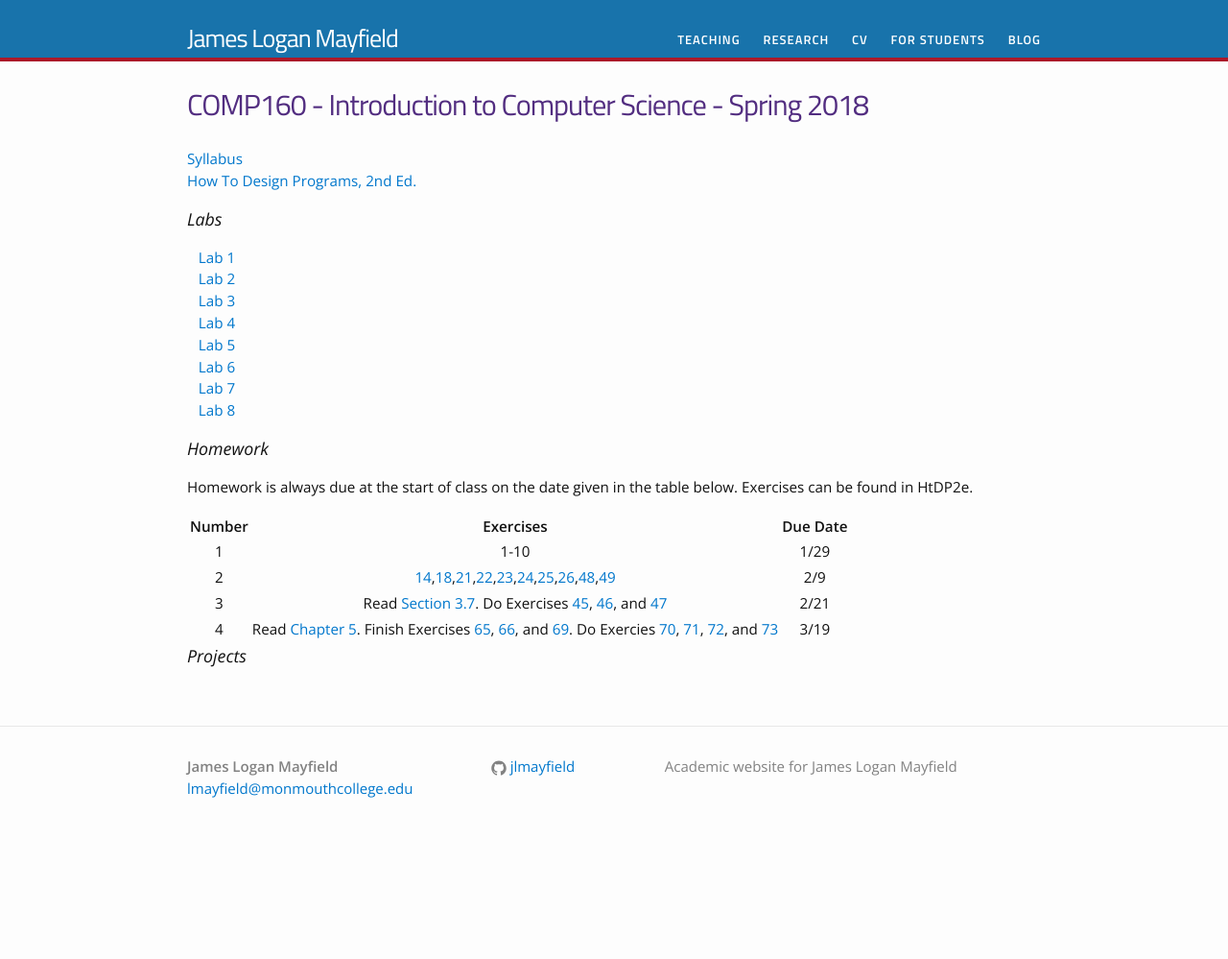
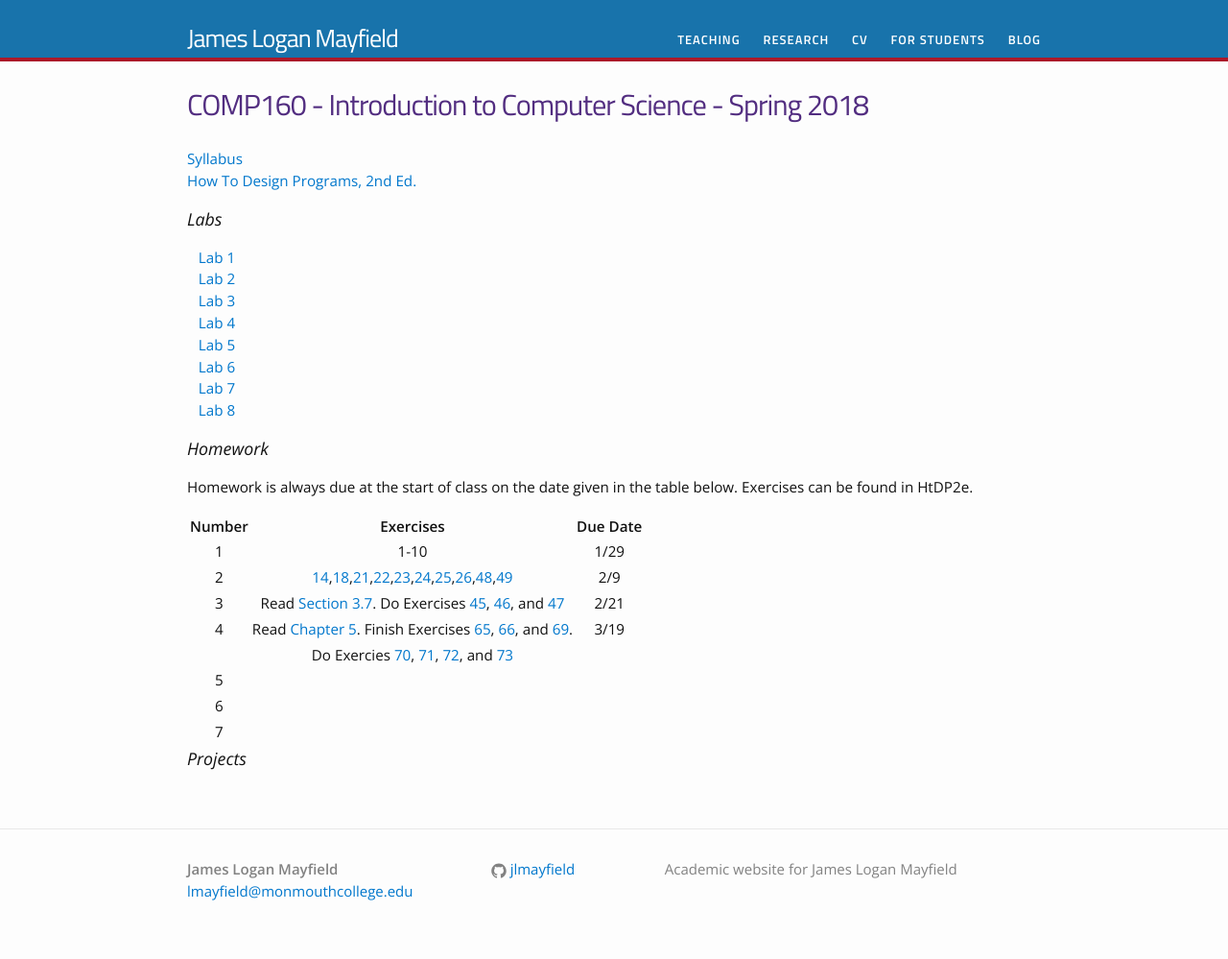
Before and after one commit to jlmayfield/jlmayfield.github.io, a Jekyll site: the page built from teaching/comp160.md, in a window 1280 px wide. Shown: the whole page at 96% size. Built offline with Jekyll 4.4.1, drawn with Linux system fonts in a browser that asks for light colours; before the commit the page ends 900 px from its top, so only the background shows below that.

Commit message:
sp18. c160. homework table fix

```diff
--- a/teaching/comp160.md
+++ b/teaching/comp160.md
@@ -29,7 +29,11 @@
 |  1     |  1-10     |  1/29    |
 |  2     |[14](http://htdp.org/2018-01-06/Book/part_one.html#%28counter._%28exercise._fun3%29%29),[18](http://htdp.org/2018-01-06/Book/part_one.html#%28counter._%28exercise._fun10a%29%29),[21](http://htdp.org/2018-01-06/Book/part_one.html#%28counter._%28exercise._ex~3astepper1%29%29),[22](http://htdp.org/2018-01-06/Book/part_one.html#%28counter._%28exercise._dr-step0%29%29),[23](http://htdp.org/2018-01-06/Book/part_one.html#%28counter._%28exercise._dr-step2%29%29),[24](http://htdp.org/2018-01-06/Book/part_one.html#%28counter._%28exercise._dr-step4%29%29),[25](http://htdp.org/2018-01-06/Book/part_one.html#%28counter._%28exercise._dr-step10%29%29),[26](http://htdp.org/2018-01-06/Book/part_one.html#%28counter._%28exercise._dr-step10b%29%29),[48](http://htdp.org/2018-01-06/Book/part_one.html#%28counter._%28exercise._cond1%29%29),[49](http://htdp.org/2018-01-06/Book/part_one.html#%28counter._%28exercise._cond1-nested%29%29) |  2/9  |
 |  3     |  Read [Section 3.7](http://www.htdp.org/2018-01-06/Book/part_one.html#%28part._sec~3azoo1%29). Do Exercises [45](http://www.htdp.org/2018-01-06/Book/part_one.html#%28counter._%28exercise._design12%29%29), [46](http://www.htdp.org/2018-01-06/Book/part_one.html#%28counter._%28exercise._design13%29%29), and [47](http://www.htdp.org/2018-01-06/Book/part_one.html#%28counter._%28exercise._design14%29%29) | 2/21 |
-|  4     | Read [Chapter 5](http://htdp.org/2018-01-06/Book/part_one.html#%28part._ch~3astructure%29). Finish Exercises [65](http://htdp.org/2018-01-06/Book/part_one.html#%28counter._%28exercise._struct3%29%29), [66](http://htdp.org/2018-01-06/Book/part_one.html#%28counter._%28exercise._struct3b%29%29), and [69](http://htdp.org/2018-01-06/Book/part_one.html#%28counter._%28exercise._struct3a%29%29). Do Exercies [70](http://htdp.org/2018-01-06/Book/part_one.html#%28counter._%28exercise._ex~3acompute-struct1%29%29), [71](http://htdp.org/2018-01-06/Book/part_one.html#%28counter._%28exercise._ex~3acompute-struct2%29%29), [72](http://htdp.org/2018-01-06/Book/part_one.html#%28counter._%28exercise._struct6%29%29), and [73](http://htdp.org/2018-01-06/Book/part_one.html#%28counter._%28exercise._ex~3aupdater1%29%29) | 3/19 |
+|  4     | Read [Chapter 5](http://htdp.org/2018-01-06/Book/part_one.html#%28part._ch~3astructure%29). Finish Exercises [65](http://htdp.org/2018-01-06/Book/part_one.html#%28counter._%28exercise._struct3%29%29), [66](http://htdp.org/2018-01-06/Book/part_one.html#%28counter._%28exercise._struct3b%29%29), and [69](http://htdp.org/2018-01-06/Book/part_one.html#%28counter._%28exercise._struct3a%29%29). | 3/19 |
+|  | Do Exercies [70](http://htdp.org/2018-01-06/Book/part_one.html#%28counter._%28exercise._ex~3acompute-struct1%29%29), [71](http://htdp.org/2018-01-06/Book/part_one.html#%28counter._%28exercise._ex~3acompute-struct2%29%29), [72](http://htdp.org/2018-01-06/Book/part_one.html#%28counter._%28exercise._struct6%29%29), and [73](http://htdp.org/2018-01-06/Book/part_one.html#%28counter._%28exercise._ex~3aupdater1%29%29) |  |
+| 5 | | |
+| 6 | | |
+| 7 | | |
 
 
 ### Projects
```
